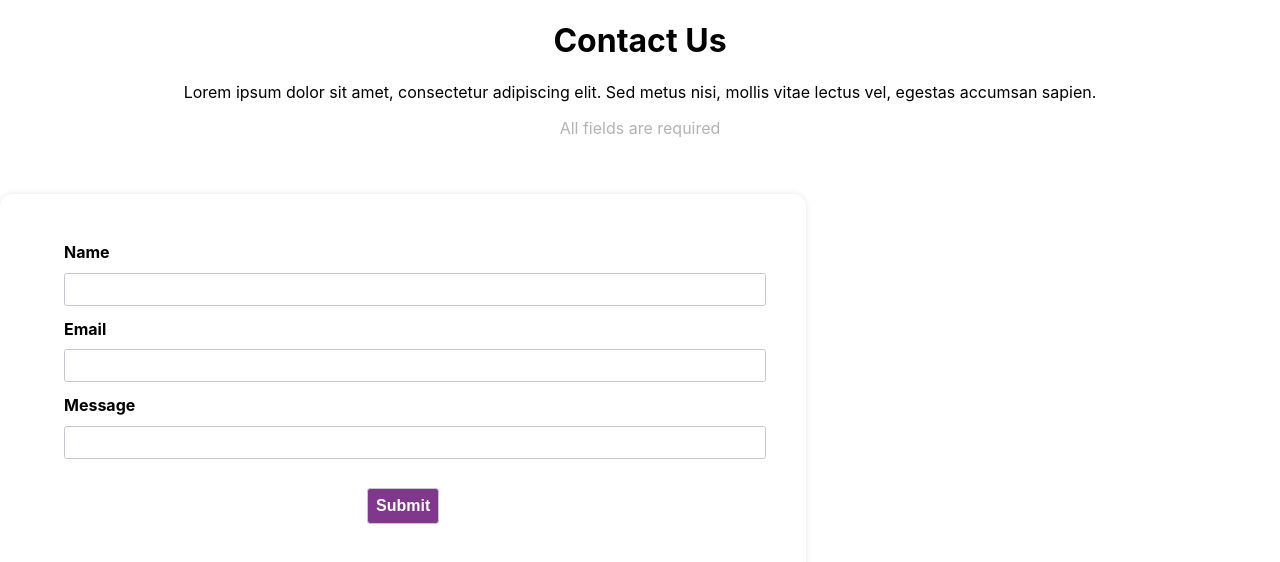
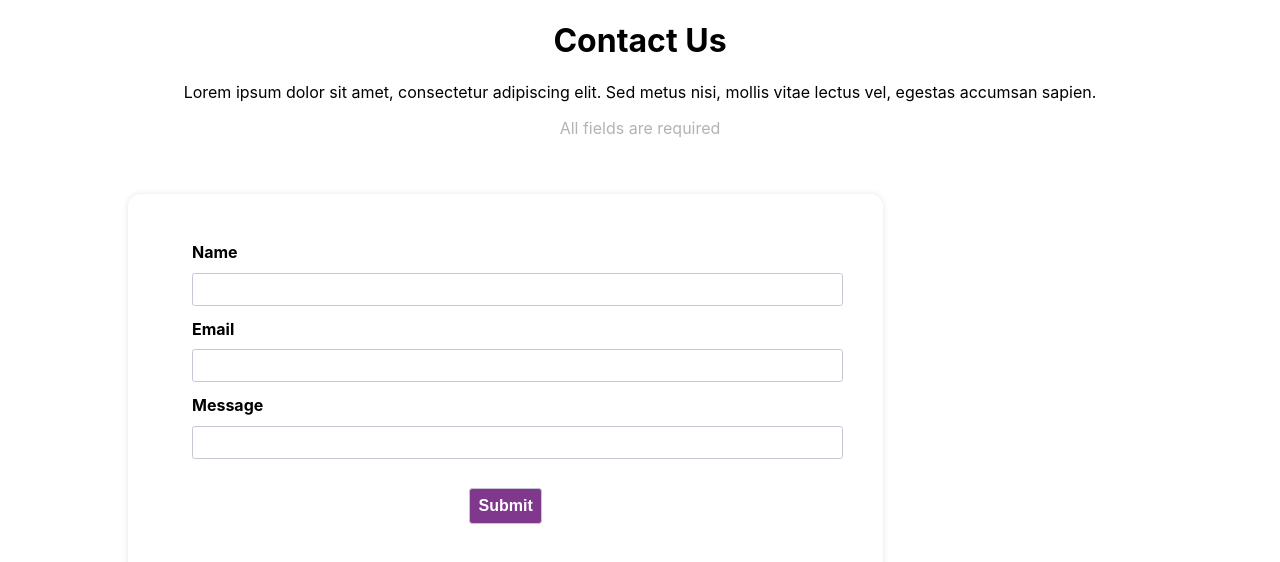
Before and after one commit to ThatayaoneK/my-contact-form, a React (Create React App) app: page / in a window 1280 px wide. Shown: the top 562 px of the page. Built offline with nearby package versions, Linux system fonts and the light colour scheme.

Commit message:
form position

```diff
--- a/src/App.module.scss
+++ b/src/App.module.scss
@@ -43,11 +43,15 @@
   justify-items: center;
   padding: 3em 4em;
   box-shadow: 0 0 6px #e6e6e6;
-  width: 53%;
+  width: 49%;
   border-radius: 0.8em;
   justify-content: space-between;
   align-content: space-between;
   align-self: center;
+  overflow: auto;
+  position: relative;
+  top: auto;
+  left: 10%;
 }
 .Paragraph_descrip {
   width: 80%;
```
